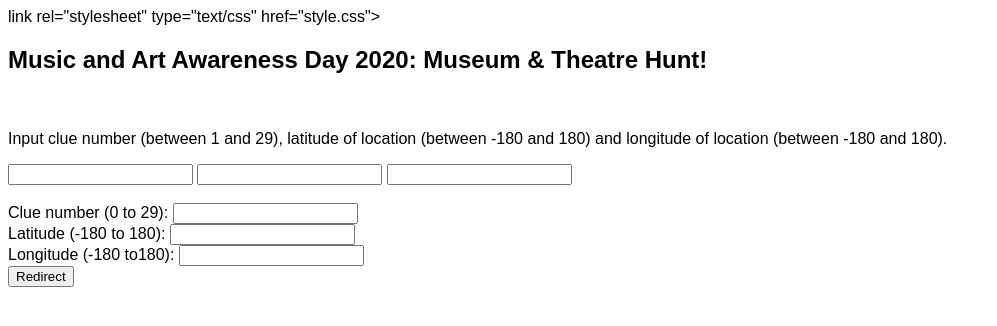
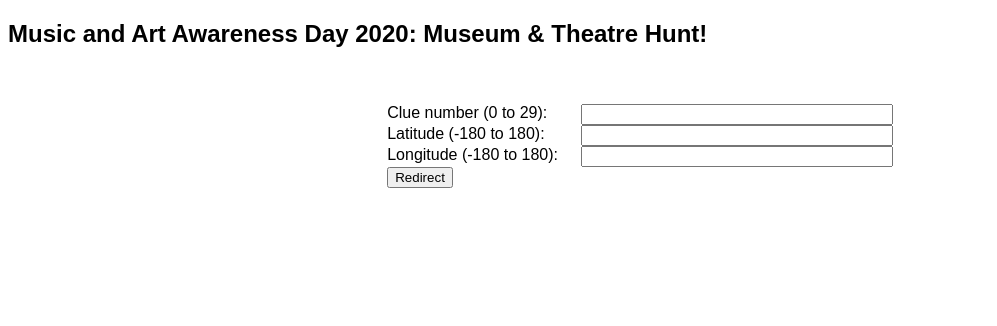
Before and after one commit to NUSH-MA2/MAAD-2020, a plain HTML site: page index.html in a window 1280 px wide. Shown: the whole page, without its empty margins (0-997 px from the left). Drawn offline with Linux system fonts and the light colour scheme.

Commit message:
Add files via upload

```diff
--- a/index.html
+++ b/index.html
@@ -2,7 +2,7 @@
 <html>
 <head>
   <title>MAAD 2020</title>
-  link rel="stylesheet" type="text/css" href="style.css">
+  <link rel="stylesheet" type="text/css" href="style.css">
   <style type="text/css">
     body {
       font-family: Arial, sans-serif;
@@ -42,13 +42,6 @@
 </head>
 <body>
   <h2>Music and Art Awareness Day 2020: Museum & Theatre Hunt!</h2>
-  <p>
-  <br/>
-  <br/>
-  Input clue number (between 1 and 29), latitude of location (between -180 and 180) and longitude of location (between -180 and 180).</p>
-  <input type="text" id="clue"/>
-  <input type="text" id="lat"/>
-  <input type="text" id="long"/>
   <br/>
   <br/>
 <div id="formContainer">
@@ -71,7 +64,7 @@
   <div class="column">
       <label class="labels">
 
-        Longitude (-180 to180):
+        Longitude (-180 to 180):
     </label>
       <input class="inputs" type="text" id="long"/>
   </div>
```
